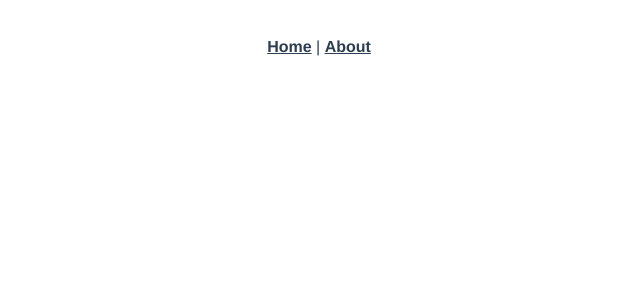
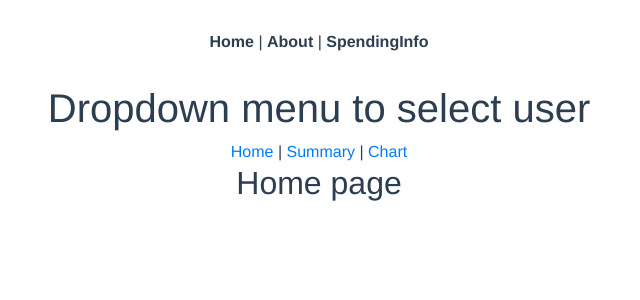
Before and after one commit to WFTan061/vuelearn03, a Vue app: page /#/spendinginfo in a window 1280 px wide. Shown: the top 300 px of the page, without its empty margins (321-961 px from the left). Built offline with nearby package versions, Linux system fonts and the light colour scheme.

Commit message:
Setting routes and checking if they work

```diff
--- a/package.json
+++ b/package.json
@@ -8,6 +8,8 @@
     "lint": "vue-cli-service lint"
   },
   "dependencies": {
+    "bootstrap": "^4.5.0",
+    "bootstrap-vue": "^2.15.0",
     "core-js": "^3.6.5",
     "vue": "^2.6.11",
     "vue-router": "^3.2.0"
--- a/src/App.vue
+++ b/src/App.vue
@@ -2,7 +2,8 @@
   <div id="app">
     <div id="nav">
       <router-link to="/">Home</router-link> |
-      <router-link to="/about">About</router-link>
+      <router-link to="/about">About</router-link> |
+      <router-link to ="/SpendingInfo">SpendingInfo</router-link>
     </div>
     <router-view/>
   </div>
--- a/src/router/index.js
+++ b/src/router/index.js
@@ -1,7 +1,14 @@
 import Vue from 'vue'
 import VueRouter from 'vue-router'
+
+//routes
 import Home from '../views/Home.vue'
 import About from '../views/About.vue'
+//
+import SpendingInfo from '../views/SpendingInfo.vue'
+import UserSummary from '../views/UserSummary.vue'
+import UserChart from '../views/UserChart.vue'
+import SpendingInfoHome from '../views/SpendingInfoHome'
 
 Vue.use(VueRouter)
 
@@ -18,6 +25,16 @@ Vue.use(VueRouter)
     // this generates a separate chunk (about.[hash].js) for this route
     // which is lazy-loaded when the route is visited.
     component: About
+  },
+  {
+    path:'/spendinginfo/',
+    name:'Spending Info',
+    component: SpendingInfo,
+    children:[
+      {path:'',component: SpendingInfoHome},
+      {path:'summary',component: UserSummary},
+      {path:'chart',component: UserChart},
+    ]
   }
 ]
 
--- /dev/null
+++ b/src/views/SpendingInfo.vue
@@ -0,0 +1,11 @@
+<template>
+	<div>
+	<h1>Dropdown menu to select user</h1>
+	<nav>
+		<router-link to = "/SpendingInfo/">Home</router-link> |
+		<router-link to = "/SpendingInfo/summary">Summary</router-link> |
+		<router-link to = "/SpendingInfo/chart">Chart</router-link>
+	</nav>
+	<router-view></router-view>
+	</div>
+</template>
--- /dev/null
+++ b/src/views/SpendingInfoHome.vue
@@ -0,0 +1,6 @@
+<template>
+	<div>
+		<h2>Home page</h2>
+		<router-view></router-view>
+	</div>
+</template>
--- /dev/null
+++ b/src/views/UserChart.vue
@@ -0,0 +1,3 @@
+<template>
+	<div><h2>Spending Chart</h2></div>
+</template>
--- /dev/null
+++ b/src/views/UserSummary.vue
@@ -0,0 +1,3 @@
+<template>
+	<div><h2>Spending Overview(Honestly don't know what to name this yet.)</h2></div>
+</template>
```
Also changed, not shown: src/main.js (+10 -1 lines), 1 other file (tests, documents, lock files or other folders).
